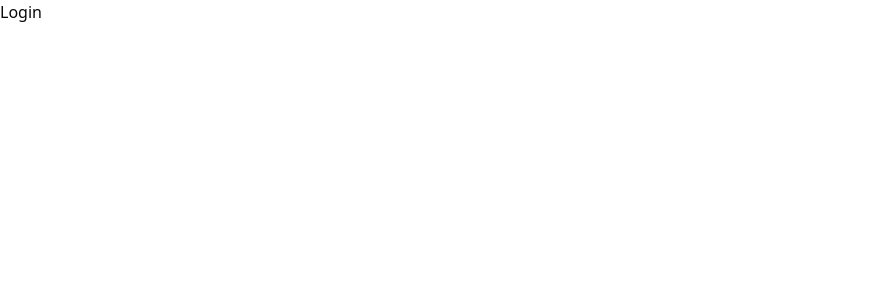
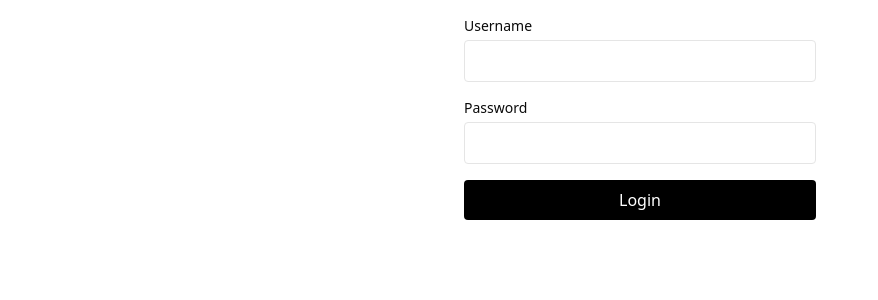
Before and after one commit to matheusromeus/country-explorer, a Next.js app: page /login in a window 1280 px wide. Shown: the top 300 px of the page, without its empty margins (0-878 px from the left). Built offline with nearby package versions, Linux system fonts and the light colour scheme.

Commit message:
added simple login form and logout functionality

```diff
--- a/src/app/(auth)/login/page.tsx
+++ b/src/app/(auth)/login/page.tsx
@@ -1,7 +1,66 @@
-import React from "react";
+"use client";
 
-const page = () => {
-  return <div>Login</div>;
-};
+import { useRouter } from "next/navigation";
+import { useState } from "react";
+import { useSetAtom } from "jotai";
+import { syncAuthCookieAtom } from "@/atoms/authAtoms";
 
-export default page;
+export default function LoginForm() {
+  const [username, setUsername] = useState("");
+  const [password, setPassword] = useState("");
+  const [error, setError] = useState("");
+  const setAuth = useSetAtom(syncAuthCookieAtom);
+  const router = useRouter();
+
+  const handleSubmit = (e: React.FormEvent) => {
+    e.preventDefault();
+
+    if (username === "a" && password === "b") {
+      setAuth(true);
+      router.push("/");
+    } else {
+      setError("Invalid credentials");
+    }
+  };
+
+  return (
+    <form onSubmit={handleSubmit} className="max-w-sm mx-auto p-4 space-y-4">
+      <div>
+        <label htmlFor="username" className="block mb-1 text-sm font-medium">
+          Username
+        </label>
+        <input
+          id="username"
+          type="text"
+          className="w-full p-2 border rounded"
+          value={username}
+          onChange={(e) => setUsername(e.target.value)}
+          required
+        />
+      </div>
+
+      <div>
+        <label htmlFor="password" className="block mb-1 text-sm font-medium">
+          Password
+        </label>
+        <input
+          id="password"
+          type="password"
+          className="w-full p-2 border rounded"
+          value={password}
+          onChange={(e) => setPassword(e.target.value)}
+          required
+        />
+      </div>
+
+      {error && <p className="text-red-500 text-sm">{error}</p>}
+
+      <button
+        type="submit"
+        className="w-full bg-black text-white py-2 rounded hover:bg-gray-800"
+      >
+        Login
+      </button>
+    </form>
+  );
+}
--- a/src/app/page.tsx
+++ b/src/app/page.tsx
@@ -1,13 +1,17 @@
 import Link from "next/link";
+import LogoutButton from "@/components/buttons/logout";
 
 export default function Home() {
   return (
     <div className="grid grid-rows-[20px_1fr_20px] items-center justify-items-center min-h-screen p-8 pb-20 gap-16 sm:p-20 font-[family-name:var(--font-geist-sans)]">
       <main className="flex flex-col gap-[32px] row-start-2 items-center sm:items-start">
         <h1>welcome to country explorer</h1>
-        <Link href="/login">Get Started</Link>
         <Link href="/favorites">Favorites</Link>
+
         <Link href="/country/123">Country</Link>
+
+        {/* should not be visible if user is not authenticated */}
+        <LogoutButton />
       </main>
     </div>
   );
--- /dev/null
+++ b/src/atoms/authAtoms.ts
@@ -0,0 +1,14 @@
+import { atom } from "jotai";
+import { atomWithStorage } from "jotai/utils";
+
+const cookieKey = "auth";
+
+export const isAuthenticatedAtom = atomWithStorage<boolean>(cookieKey, false);
+
+// sync cookie on login/logout
+export const syncAuthCookieAtom = atom(null, (get, set, value: boolean) => {
+  set(isAuthenticatedAtom, value);
+  if (typeof window !== "undefined") {
+    document.cookie = `${cookieKey}=${value}; path=/`;
+  }
+});
--- /dev/null
+++ b/src/components/buttons/logout.tsx
@@ -0,0 +1,23 @@
+"use client";
+
+import { Button } from "@/components/ui/button";
+import { useAtomValue, useSetAtom } from "jotai";
+import { isAuthenticatedAtom, syncAuthCookieAtom } from "@/atoms/authAtoms";
+import Link from "next/link";
+
+const LogoutButton = () => {
+  const isAuthenticated = useAtomValue(isAuthenticatedAtom);
+  const setAuth = useSetAtom(syncAuthCookieAtom);
+
+  return (
+    <div>
+      {isAuthenticated ? (
+        <Button onClick={() => setAuth(false)}>Logout</Button>
+      ) : (
+        <Link href="/login">Login</Link>
+      )}
+    </div>
+  );
+};
+
+export default LogoutButton;
```
Also changed, not shown: src/atoms/auth.ts (deleted), src/atoms/favorites.ts (deleted), src/atoms/favoritesAtoms.ts (added).
